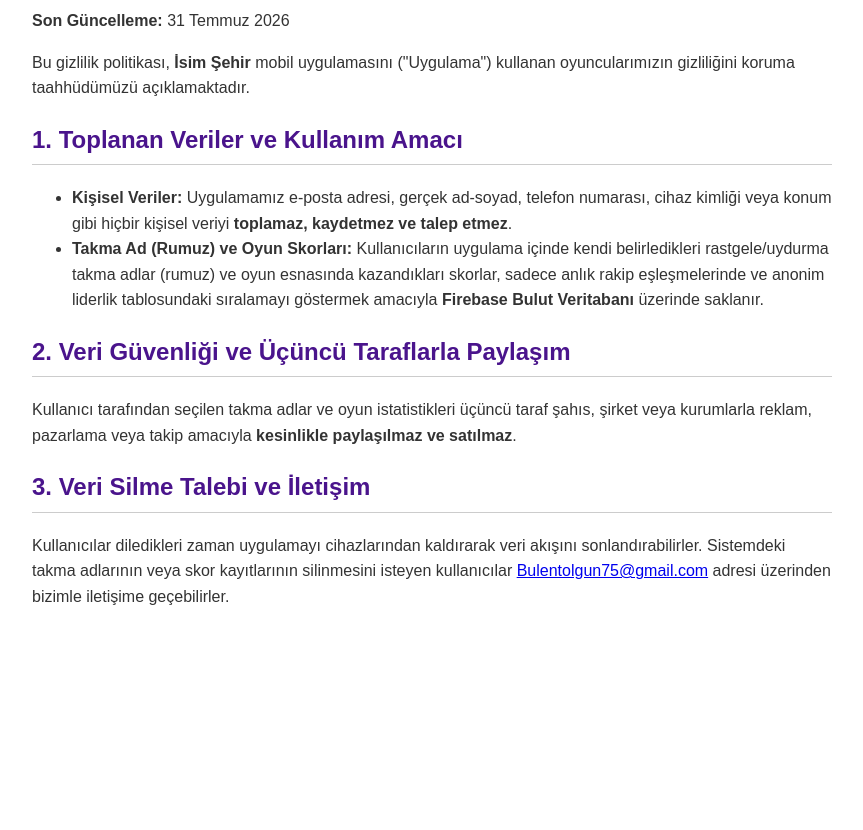
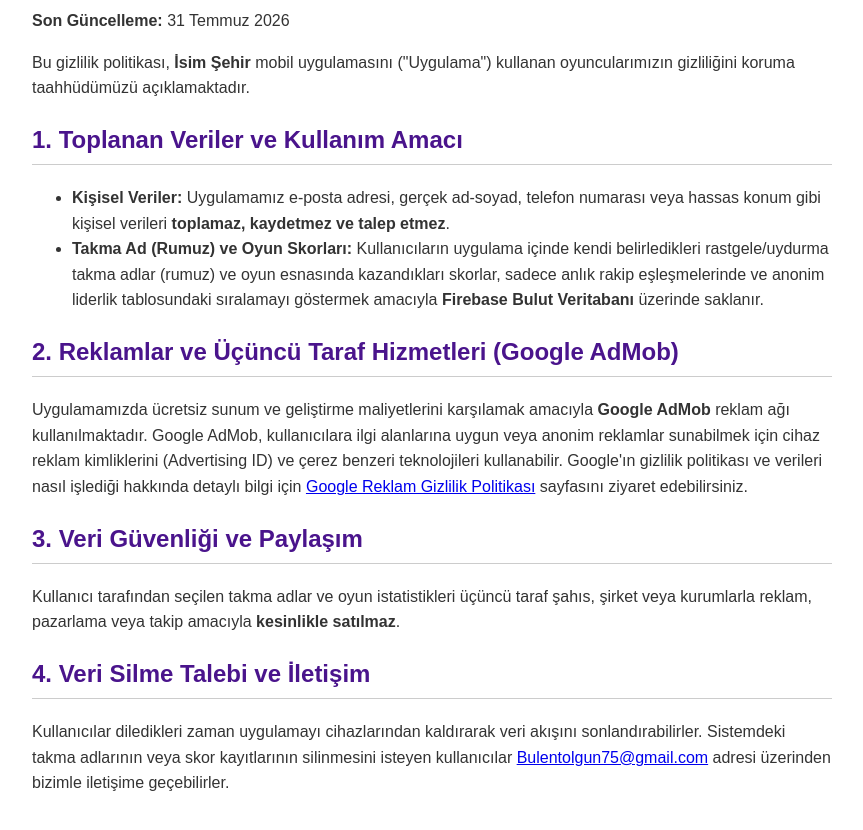
Before and after one commit to bulentolgun/isim-sehir-gizlilik, a plain HTML site: page index.html in a window 1280 px wide. Shown: the part 106-936 px from the top of the page, without its empty margins (208-1071 px from the left). Before the commit the page ends 800 px from the top, so only its background shows below. Drawn offline with Linux system fonts and the light colour scheme.

Commit message:
index.html

```diff
--- a/index.html
+++ b/index.html
@@ -18,14 +18,17 @@
 
     <h2>1. Toplanan Veriler ve Kullanım Amacı</h2>
     <ul>
-        <li><strong>Kişisel Veriler:</strong> Uygulamamız e-posta adresi, gerçek ad-soyad, telefon numarası, cihaz kimliği veya konum gibi hiçbir kişisel veriyi <strong>toplamaz, kaydetmez ve talep etmez</strong>.</li>
+        <li><strong>Kişisel Veriler:</strong> Uygulamamız e-posta adresi, gerçek ad-soyad, telefon numarası veya hassas konum gibi kişisel verileri <strong>toplamaz, kaydetmez ve talep etmez</strong>.</li>
         <li><strong>Takma Ad (Rumuz) ve Oyun Skorları:</strong> Kullanıcıların uygulama içinde kendi belirledikleri rastgele/uydurma takma adlar (rumuz) ve oyun esnasında kazandıkları skorlar, sadece anlık rakip eşleşmelerinde ve anonim liderlik tablosundaki sıralamayı göstermek amacıyla <strong>Firebase Bulut Veritabanı</strong> üzerinde saklanır.</li>
     </ul>
 
-    <h2>2. Veri Güvenliği ve Üçüncü Taraflarla Paylaşım</h2>
-    <p>Kullanıcı tarafından seçilen takma adlar ve oyun istatistikleri üçüncü taraf şahıs, şirket veya kurumlarla reklam, pazarlama veya takip amacıyla <strong>kesinlikle paylaşılmaz ve satılmaz</strong>.</p>
+    <h2>2. Reklamlar ve Üçüncü Taraf Hizmetleri (Google AdMob)</h2>
+    <p>Uygulamamızda ücretsiz sunum ve geliştirme maliyetlerini karşılamak amacıyla <strong>Google AdMob</strong> reklam ağı kullanılmaktadır. Google AdMob, kullanıcılara ilgi alanlarına uygun veya anonim reklamlar sunabilmek için cihaz reklam kimliklerini (Advertising ID) ve çerez benzeri teknolojileri kullanabilir. Google'ın gizlilik politikası ve verileri nasıl işlediği hakkında detaylı bilgi için <a href="https://policies.google.com/technologies/ads" target="_blank">Google Reklam Gizlilik Politikası</a> sayfasını ziyaret edebilirsiniz.</p>
 
-    <h2>3. Veri Silme Talebi ve İletişim</h2>
+    <h2>3. Veri Güvenliği ve Paylaşım</h2>
+    <p>Kullanıcı tarafından seçilen takma adlar ve oyun istatistikleri üçüncü taraf şahıs, şirket veya kurumlarla reklam, pazarlama veya takip amacıyla <strong>kesinlikle satılmaz</strong>.</p>
+
+    <h2>4. Veri Silme Talebi ve İletişim</h2>
     <p>Kullanıcılar diledikleri zaman uygulamayı cihazlarından kaldırarak veri akışını sonlandırabilirler. Sistemdeki takma adlarının veya skor kayıtlarının silinmesini isteyen kullanıcılar <a href="mailto:Bulentolgun75@gmail.com">Bulentolgun75@gmail.com</a> adresi üzerinden bizimle iletişime geçebilirler.</p>
 </body>
 </html>
```
